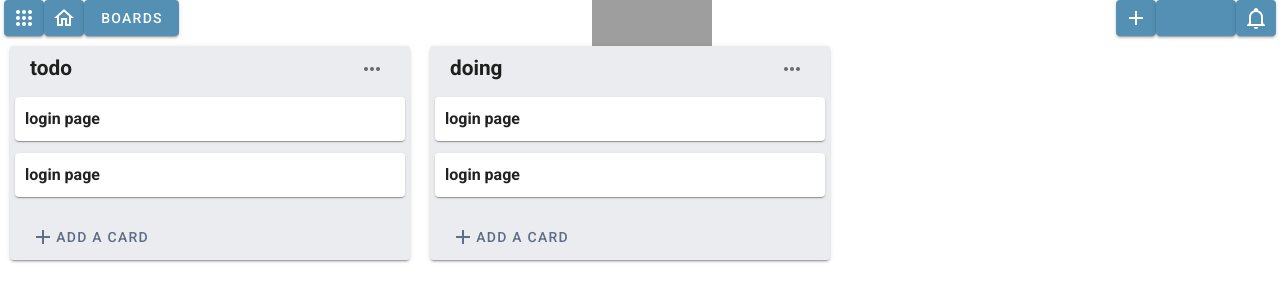
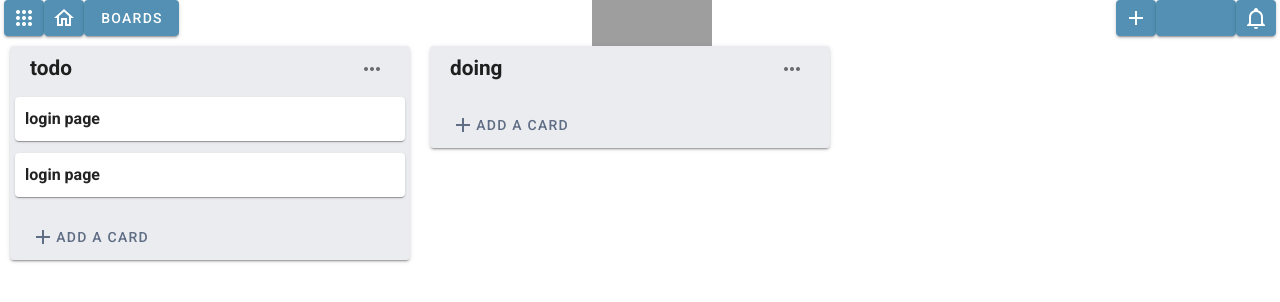
Before and after one commit to Jade-SY/TrelloCopy, a Vue app: page / in a window 1280 px wide. Shown: the top 302 px of the page. Built offline with nearby package versions, Linux system fonts and the light colour scheme; grey boxes are pictures that could not be loaded.

Commit message:
modify function

```diff
--- a/src/components/issue_detail/Activity.vue
+++ b/src/components/issue_detail/Activity.vue
@@ -14,7 +14,7 @@
       ></v-text-field>
     </v-row>
     <div class="activity-field">
-      <v-row no-gutters v-for="(comment, i) in activity" :key="i">
+      <v-row no-gutters v-for="(comment, i) in activities" :key="i">
         <div>
           <v-avatar><v-img :src="comment.imgSrc"></v-img></v-avatar>
         </div>
@@ -41,30 +41,11 @@
 import moment from 'moment';
 export default {
   name: 'Activity',
-  props: ['activity'],
+  props: ['activities'],
   data() {
     return {
       profileImg:
         'https://6.vikiplatform.com/image/a11230e2d98d4a73825a4c10c8c6feb0.jpg?x=b&a=0x0&s=590x330&q=h&e=t&f=t&cb=1',
-      today: new Date().toGMTString(),
-      activities: [
-        {
-          id: 0,
-          imgSrc:
-            'https://i.pinimg.com/736x/0b/2f/8a/0b2f8a51314ab1ebe0505aee843a33b1.jpg',
-          name: 'nickname',
-          text: 'hi my name is nick',
-          createdAt: '2020-10-27T08:09:34.345Z',
-        },
-        {
-          id: 0,
-          imgSrc:
-            'https://i.pinimg.com/474x/26/61/6e/26616ed70668ee3ee93b35c074d14bed.jpg',
-          name: 'nickname',
-          text: 'hi my name is nick',
-          createdAt: '2020-10-27T08:09:34.345Z',
-        },
-      ],
     };
   },
   methods: {
--- a/src/components/issue_detail/CheckList.vue
+++ b/src/components/issue_detail/CheckList.vue
@@ -38,15 +38,9 @@
 <script>
 export default {
   name: 'CheckList',
-  props: ['checklist'],
+  props: ['tasks'],
   data() {
-    return {
-      checkbox: false,
-      tasks: [
-        { title: 'task1', complete: false },
-        { title: 'task2', complete: false },
-      ],
-    };
+    return {};
   },
   computed: {
     progress() {
--- a/src/components/issue_detail/Description.vue
+++ b/src/components/issue_detail/Description.vue
@@ -6,7 +6,7 @@
       <v-btn class="ml-3" depressed width="0" color="#eaecef">Edit</v-btn>
     </v-row>
     <div class="desc-field">
-      <p>this is description</p>
+      <p>{{ descr }}</p>
     </div>
   </div>
 </template>
@@ -14,6 +14,7 @@
 <script>
 export default {
   name: 'Description',
+  props: ['descr'],
 };
 </script>
 
--- a/src/components/issue_detail/DueDate.vue
+++ b/src/components/issue_detail/DueDate.vue
@@ -28,8 +28,6 @@ export default {
   name: 'DueDate',
   props: ['date'],
   data: () => ({
-    date: new Date().toISOString().substr(0, 10),
-    // new Date를 ISO스트링 방식으로 표현한 뒤 0~10번째 자리까지 표기
     menu: false,
   }),
 };
--- a/src/components/main/IssueCard.vue
+++ b/src/components/main/IssueCard.vue
@@ -1,24 +1,22 @@
 <template>
   <div>
     <v-card class="issue-card mb-3" elevation="1" @click="openDatail">
-      <h4>{{ title }}</h4>
+      <h4>{{ issue.title }}</h4>
       <div class="icon-wrapper"></div>
     </v-card>
   </div>
 </template>
 
 <script>
-import { mapState } from 'vuex';
-
 export default {
   name: 'IssueCard',
-  props: ['title'],
+  props: ['issue'],
   methods: {
     openDatail() {
+      this.$store.commit('setCurrentIssue', this.issue);
       this.$store.commit('toggleIsDetailShow');
     },
   },
-  computed: { ...mapState(['issues']) },
 };
 </script>
 
--- a/src/components/main/IssueDetail.vue
+++ b/src/components/main/IssueDetail.vue
@@ -3,18 +3,18 @@
     <div class="scroll-view">
       <v-card class="issue-detail-card" light>
         <div class="issue-detail-header">
-          <h2><v-icon>mdi-inbox-full</v-icon>{{ issues.title }}</h2>
-          <p>{{ issues.description }}</p>
+          <h2><v-icon>mdi-inbox-full</v-icon>{{ currentIssue.title }}</h2>
+          <p>in list {{ 'todo' }}</p>
           <v-btn class="close-btn" icon @click="closeDetail"
             ><v-icon>mdi-close</v-icon></v-btn
           >
         </div>
         <v-row>
           <v-col cols="8" class="left-side pr-4">
-            <due-date :date="date"></due-date>
-            <Description></Description>
-            <check-list :checklist="checklist"></check-list>
-            <Activity :activity="activity"></Activity>
+            <due-date :date="currentIssue.dueDate"></due-date>
+            <Description :descr="currentIssue.description"></Description>
+            <check-list :tasks="currentIssue.checklist"></check-list>
+            <Activity :activities="currentIssue.activities"></Activity>
           </v-col>
           <v-col cols="4">
             <Actions></Actions>
@@ -30,7 +30,7 @@ import { mapState } from 'vuex';
 // vuex를 통해서 오버레이 팝업 기능 구현(컴포넌트 간의 통신)
 export default {
   name: 'IssueDetail',
-  props: ['issues', 'date', 'activity'],
+  props: ['issues'],
   components: {
     DueDate: () => import('@/components/issue_detail/DueDate.vue'),
     Description: () => import('@/components/issue_detail/Description.vue'),
@@ -43,7 +43,7 @@ export default {
       this.$store.commit('toggleIsDetailShow');
     },
   },
-  computed: { ...mapState(['isDetailShow']) },
+  computed: { ...mapState(['isDetailShow', 'currentIssue']) },
 };
 </script>
 
--- a/src/components/main/ListBox.vue
+++ b/src/components/main/ListBox.vue
@@ -1,15 +1,15 @@
 <template>
   <v-card class="list-box">
     <v-row class="box-header" align="center" no-gutters>
-      <h2>{{ title }}</h2>
+      <h2>{{ list.title }}</h2>
       <v-spacer></v-spacer>
       <v-btn icon><v-icon>mdi-dots-horizontal</v-icon></v-btn>
     </v-row>
     <div class="item-list-wrapper">
       <issue-card
-        :title="issue.title"
-        v-for="(issue, i) in issues"
+        v-for="(issue, i) in relatedIssues"
         :key="i"
+        :issue="issue"
       ></issue-card>
     </div>
     <div class="btn-wrapper">
@@ -19,11 +19,19 @@
 </template>
 
 <script>
+import { mapState } from 'vuex';
+
 export default {
   name: 'ListBox',
-  props: ['title', 'issues'],
+  props: ['list'],
   components: {
     IssueCard: () => import('@/components/main/IssueCard.vue'),
+  },
+  computed: {
+    ...mapState(['issues']),
+    relatedIssues() {
+      return this.issues.filter((el) => el.listId === this.list.id);
+    },
   },
 };
 </script>
--- a/src/store/index.js
+++ b/src/store/index.js
@@ -6,6 +6,7 @@ Vue.use(Vuex);
 export default new Vuex.Store({
   state: {
     isDetailShow: false,
+    currentIssue: {},
     lists: [{
         id: 0,
         title: "todo"
@@ -20,7 +21,7 @@ export default new Vuex.Store({
         listId: 0,
         title: "login page",
         description: " make log in page",
-        dueDate: "",
+        dueDate: "2020-10-24",
         checklist: [{
             id: 0,
             title: "layout",
@@ -32,7 +33,7 @@ export default new Vuex.Store({
             complete: false
           }
         ],
-        activity: [{
+        activities: [{
             id: 0,
             imgSrc: "https://crhscountyline.com/wp-content/uploads/2020/03/Capture.png",
             name: "nickname",
@@ -53,7 +54,7 @@ export default new Vuex.Store({
         listId: 0,
         title: "login page",
         description: " make log in page",
-        dueDate: "",
+        dueDate: "2020-10-29",
         checklist: [{
             id: 0,
             title: "layout",
@@ -65,7 +66,7 @@ export default new Vuex.Store({
             complete: false
           }
         ],
-        activity: [{
+        activities: [{
             id: 0,
             imgSrc: "https://crhscountyline.com/wp-content/uploads/2020/03/Capture.png",
             name: "nickname",
@@ -86,6 +87,9 @@ export default new Vuex.Store({
   mutations: {
     toggleIsDetailShow(state) {
       state.isDetailShow = !state.isDetailShow
+    },
+    setCurrentIssue(state, payload) {
+      state.currentIssue = payload
     }
   },
   actions: {},
--- a/src/views/Home.vue
+++ b/src/views/Home.vue
@@ -2,19 +2,11 @@
   <div class="home">
     <core-app-bar></core-app-bar>
     <core-view></core-view>
-    <issue-detail
-      v-for="(issue, i) in issues"
-      :key="i"
-      :issues="issue"
-      :date="issue.date"
-      :activity="issue.activity"
-    ></issue-detail>
+    <issue-detail></issue-detail>
   </div>
 </template>
 
 <script>
-import { mapState } from 'vuex';
-
 export default {
   name: 'Home',
   components: {
@@ -22,6 +14,5 @@ export default {
     CoreView: () => import('@/components/core/View.vue'),
     IssueDetail: () => import('@/components/main/IssueDetail.vue'),
   },
-  computed: { ...mapState(['issues']) },
 };
 </script>
--- a/src/views/Main.vue
+++ b/src/views/Main.vue
@@ -1,11 +1,6 @@
 <template>
   <div class="main-view">
-    <list-box
-      v-for="(list, i) in lists"
-      :key="i"
-      :title="list.title"
-      :issues="issues"
-    ></list-box>
+    <list-box v-for="(list, i) in lists" :key="i" :list="list"></list-box>
   </div>
 </template>
 
@@ -16,7 +11,7 @@ export default {
   components: {
     ListBox: () => import('@/components/main/ListBox.vue'),
   },
-  computed: { ...mapState(['lists', 'issues']) },
+  computed: { ...mapState(['lists']) },
 };
 </script>
 
```
